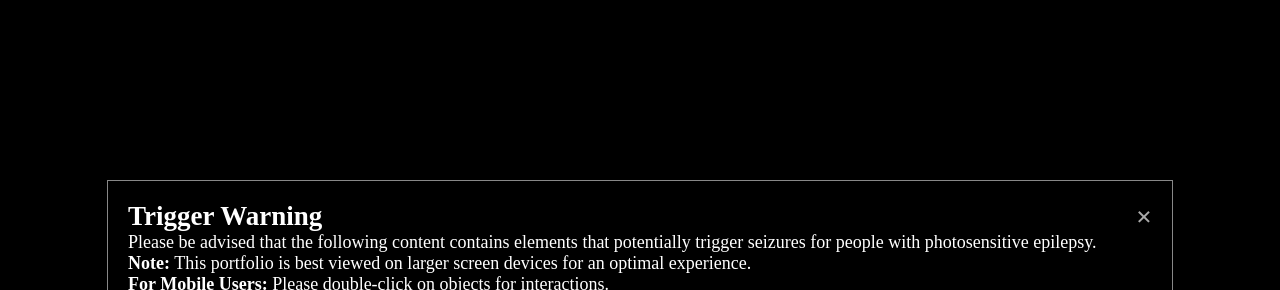
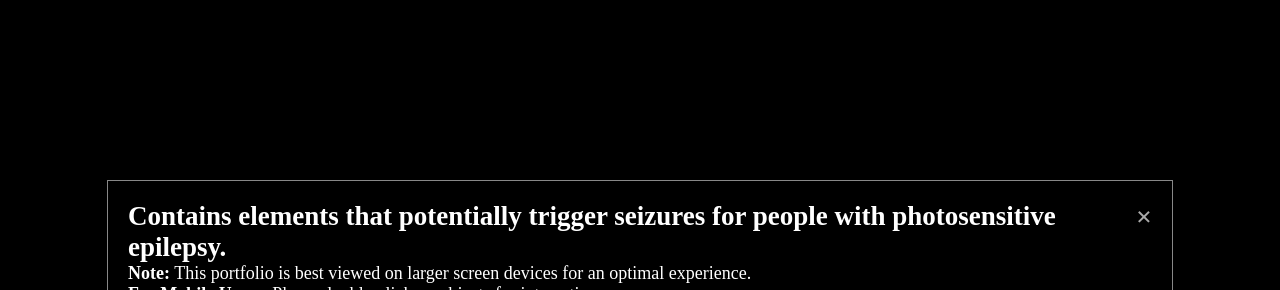
Before and after one commit to AakashBaruva/Portfolio, a website: page dist/index.html in a window 1280 px wide. Shown: the part 12-302 px from the top of the page. Drawn offline with Linux system fonts and the light colour scheme.

Commit message:
Update index.html

```diff
--- a/dist/index.html
+++ b/dist/index.html
@@ -12,8 +12,7 @@
     <div id="myModal" class="modal">
         <div class="modal-content">
             <span class="close">&times;</span>
-            <h2>Trigger Warning</h2>
-            <p>Please be advised that the following content contains elements that potentially trigger seizures for people with photosensitive epilepsy.</p>
+            <h2>Contains elements that potentially trigger seizures for people with photosensitive epilepsy.</h2>
             <p><strong>Note:</strong> This portfolio is best viewed on larger screen devices for an optimal experience.</p>
             <p><strong>For Mobile Users:</strong> Please double-click on objects for interactions.</p>
             <h1>Please close this to start the experience.</h1>
```
